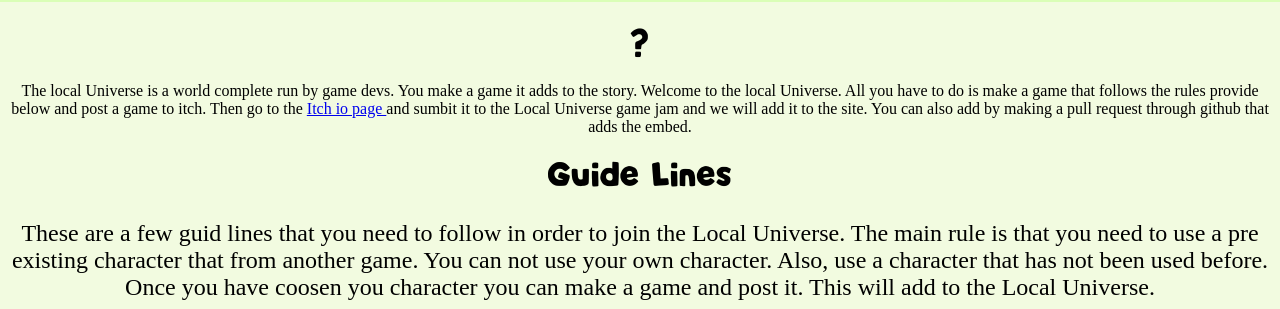
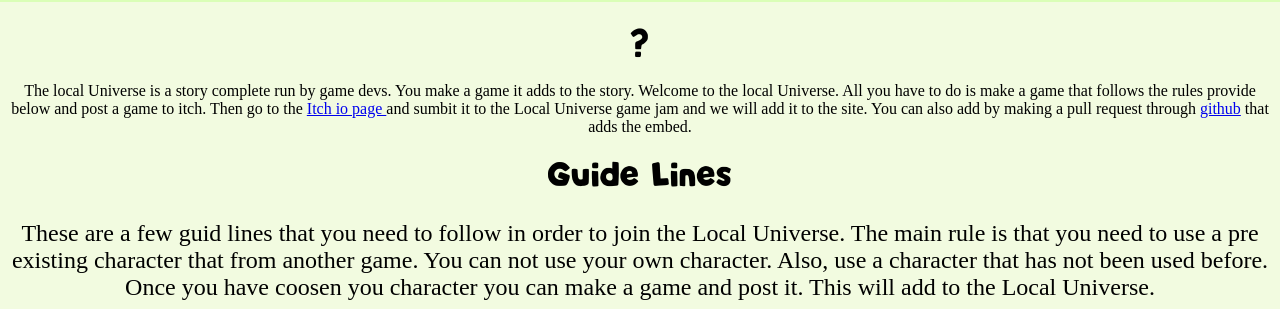
Before and after one commit to Local-Trash/Local-Universe, a plain HTML site: page index.html in a window 1280 px wide. Shown: the part 78-387 px from the top of the page. Drawn offline with Linux system fonts and the light colour scheme; a web font is replaced by a local one.

Commit message:
adding in some links

```diff
--- a/index.html
+++ b/index.html
@@ -25,7 +25,7 @@
                 <header>?</header>
 
                 <p>
-                    The local Universe is a world complete run by game devs. You make a game it adds to the story. Welcome to the local Universe. All you have to do is make a game that follows the rules provide below and post a game to itch. Then go to the <a href="#">Itch io page </a> and sumbit it to the Local Universe game jam and we will add it to the site. You can also add by making a pull request through github that adds the embed.
+                    The local Universe is a story complete run by game devs. You make a game it adds to the story. Welcome to the local Universe. All you have to do is make a game that follows the rules provide below and post a game to itch. Then go to the <a href="#">Itch io page </a> and sumbit it to the Local Universe game jam and we will add it to the site. You can also add by making a pull request through <a href="https://github.com/Local-Trash/Local-Universe"> github</a> that adds the embed.
                 </p>
             </div>
         </main>
```
